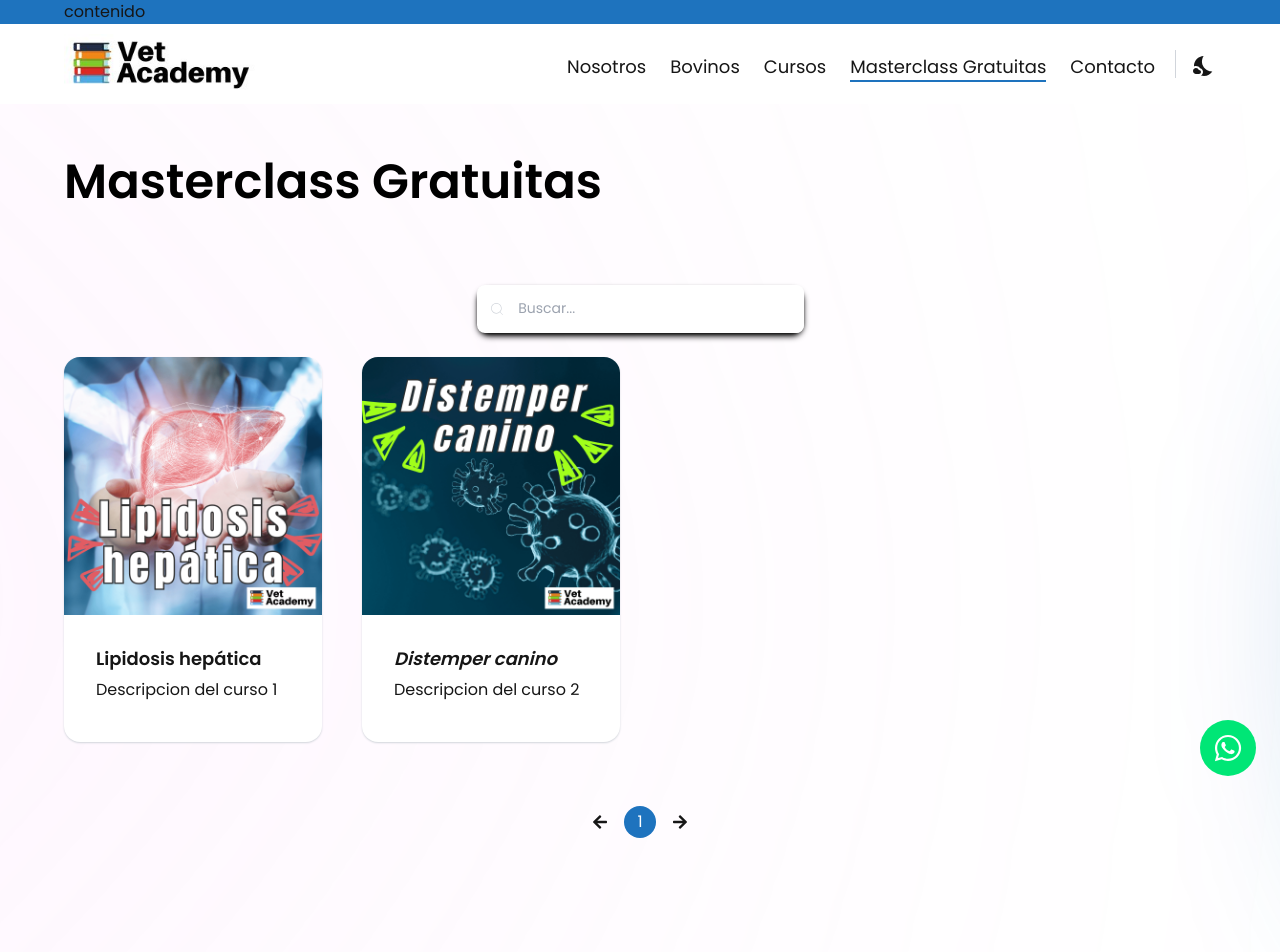
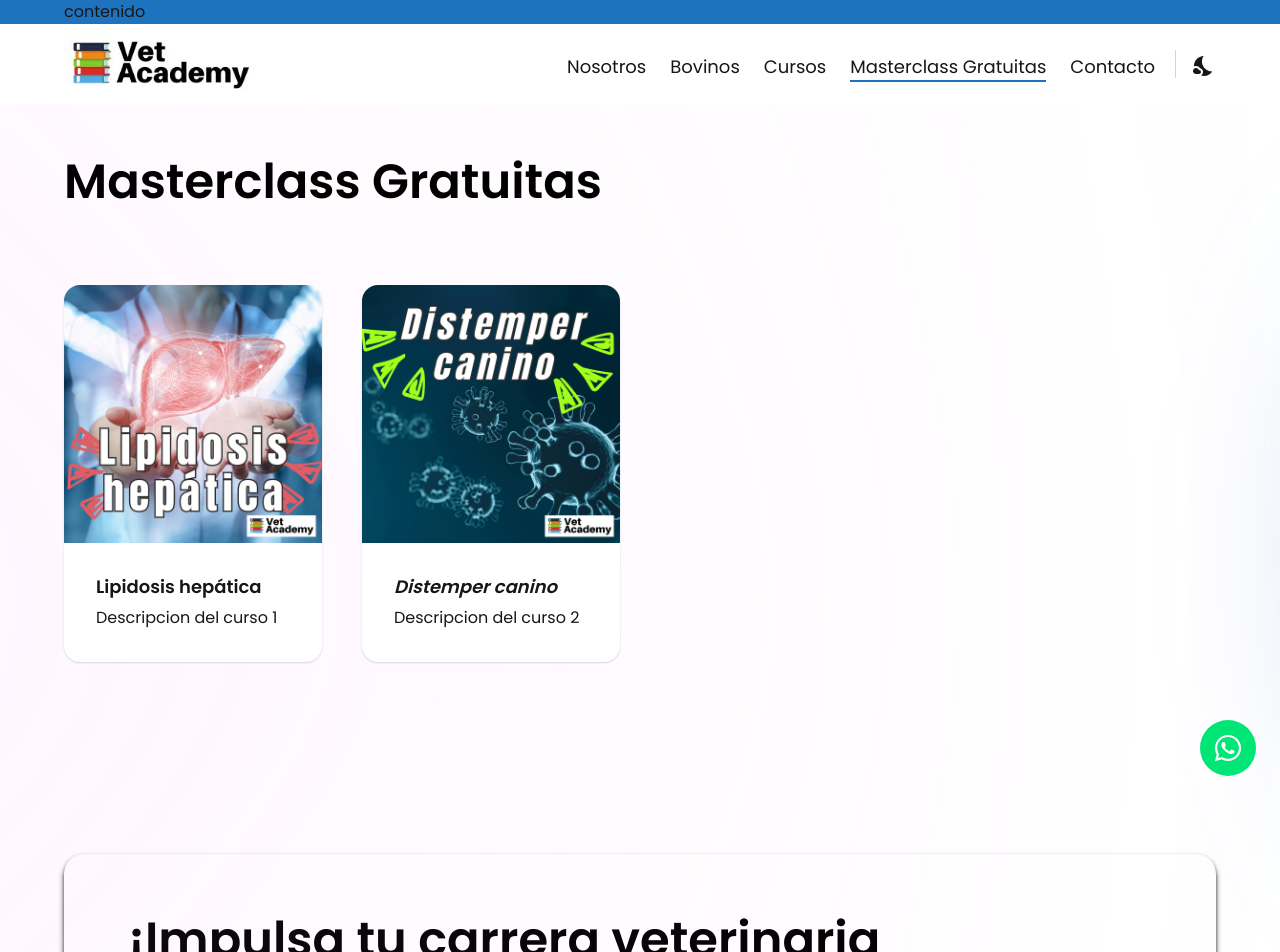
Before and after one commit to bryansanudo/vet-academy, a React (Vite) app: page /masterclass in a window 1280 px wide. Shown: the top 952 px of the page. Built offline with nearby package versions, Linux system fonts and the light colour scheme.

Commit message:
refactor masterclass

```diff
--- a/src/components/masterclass/Catalogue.jsx
+++ b/src/components/masterclass/Catalogue.jsx
@@ -1,18 +1,14 @@
 import styles from "@/style";
 
-import { Link } from "react-router-dom";
-import curso from "@/assets/curso.jpg";
 import logo from "@/assets/vet-academy-logo.jpg";
-import { CiSearch } from "react-icons/ci";
 
-import { useEffect, useState } from "react";
-import { FaArrowLeft, FaArrowRight } from "react-icons/fa";
+import { useEffect } from "react";
 
 import curso1 from "@/assets/masterclass/gratuito1.png";
 import curso2 from "@/assets/masterclass/gratuito2.png";
 
 const Catalogue = ({ darkMode }) => {
-  const feed = [
+  const masterclass = [
     {
       id: 1,
       img: curso1,
@@ -34,28 +30,9 @@ const Catalogue = ({ darkMode }) => {
     },
   ];
 
-  const itemsPerPage = 8;
-  const [currentPage, setCurrentPage] = useState(1);
-
-  const indexOfLastItem = currentPage * itemsPerPage;
-  const indexOfFirstItem = indexOfLastItem - itemsPerPage;
-  const currentItems = feed.slice(indexOfFirstItem, indexOfLastItem);
-
-  const paginate = (pageNumber) => setCurrentPage(pageNumber);
-  const nextPage = () => {
-    if (currentPage < Math.ceil(feed.length / itemsPerPage)) {
-      setCurrentPage(currentPage + 1);
-    }
-  };
-
-  const prevPage = () => {
-    if (currentPage > 1) {
-      setCurrentPage(currentPage - 1);
-    }
-  };
   useEffect(() => {
     window.scrollTo(0, 150);
-  }, [currentPage]);
+  }, []);
   return (
     <section
       id="clients"
@@ -71,22 +48,9 @@ const Catalogue = ({ darkMode }) => {
           <br className="sm:block hidden" />
         </h2>
       </div>
-      <div className="max-w-md shadow-black shadow-md rounded-xl mb-6">
-        <div className="relative flex items-center w-full h-12 rounded-lg focus-within:shadow-lg bg-white overflow-hidden">
-          <div className="grid place-items-center h-full w-12 text-gray-300">
-            <CiSearch />
-          </div>
 
-          <input
-            className="peer h-full w-full outline-none text-sm text-gray-700 pr-2"
-            type="text"
-            id="search"
-            placeholder="Buscar..."
-          />
-        </div>
-      </div>
       <div className="grid lg:grid-cols-4 md:grid-cols-3 sm:grid-cols-2 grid-cols-1  w-full gap-10 mb-16  ">
-        {currentItems.map(
+        {masterclass.map(
           ({ id, img, logo, title, subtitle, price, link, italic }) => (
             <div
               key={id}
@@ -105,55 +69,10 @@ const Catalogue = ({ darkMode }) => {
               <div className="card-body">
                 <h2 className={` ${styles.title} ${italic} `}>{title}</h2>
                 <p className={`${styles.subtitle}`}>{subtitle}</p>
-                <div className="card-actions justify-end">
-                  {/* <div>
-                    <span className="text-primary  font-bold">${price}</span>
-                  </div> */}
-                </div>
               </div>
             </div>
           )
         )}
-      </div>
-      <div className="hidden md:flex  items-center w-full justify-center gap-4 ">
-        <button className="" onClick={prevPage}>
-          <FaArrowLeft className="dark:text-white" />
-        </button>
-
-        {Array.from({
-          length: Math.ceil(feed.length / itemsPerPage),
-        }).map((_, index) => (
-          <div
-            className={`cursor-pointer rounded-full h-8 w-8 flex items-center justify-center ${
-              currentPage === index + 1 ? "bg-primary" : "bg-gray-600"
-            }  `}
-            key={index}
-            onClick={() => paginate(index + 1)}
-          >
-            <button className={` text-white`}>{index + 1}</button>
-          </div>
-        ))}
-
-        <button className="" onClick={nextPage}>
-          <FaArrowRight className="dark:text-white" />
-        </button>
-      </div>
-
-      <div className="flex items-center justify-start w-full gap-2 md:hidden">
-        <p className={`${styles.title}`}>Pagina actual</p>
-        <select
-          value={currentPage}
-          onChange={(e) => paginate(parseInt(e.target.value, 10))}
-          className="dark:bg-gray-800 dark:text-white px-2 py-1 border rounded"
-        >
-          {Array.from({
-            length: Math.ceil(feed.length / itemsPerPage),
-          }).map((_, index) => (
-            <option key={index} value={index + 1}>
-              {index + 1}
-            </option>
-          ))}
-        </select>
       </div>
     </section>
   );
```
Also changed, not shown: src/components/masterclass/Masterclass.jsx (+0 -11 lines).
